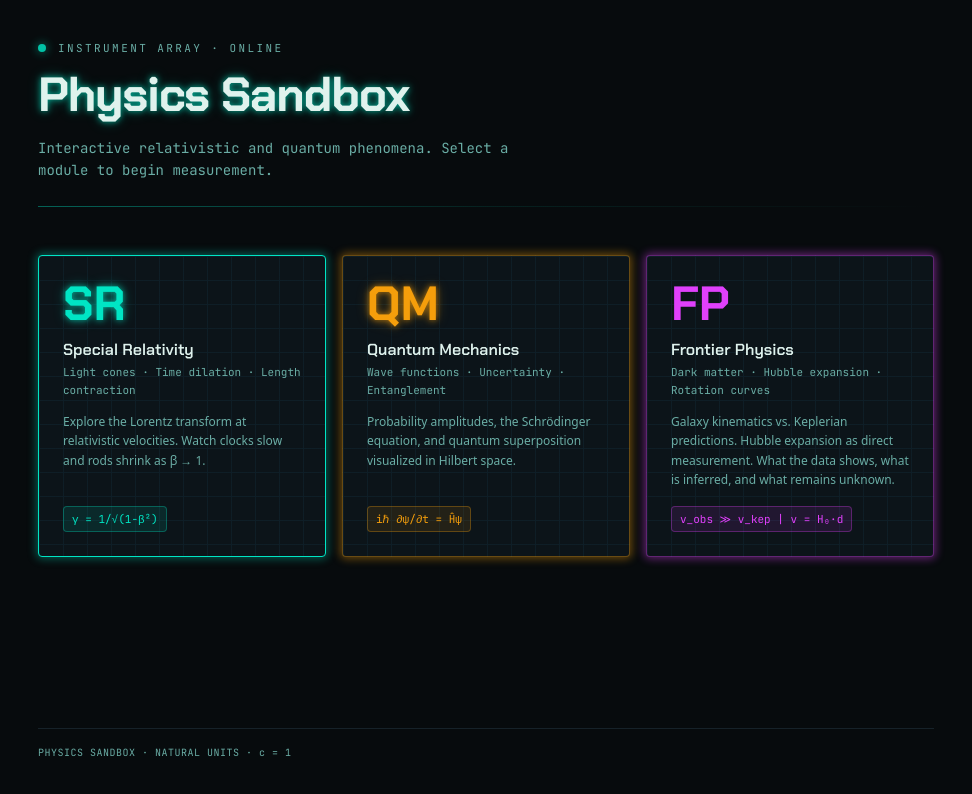
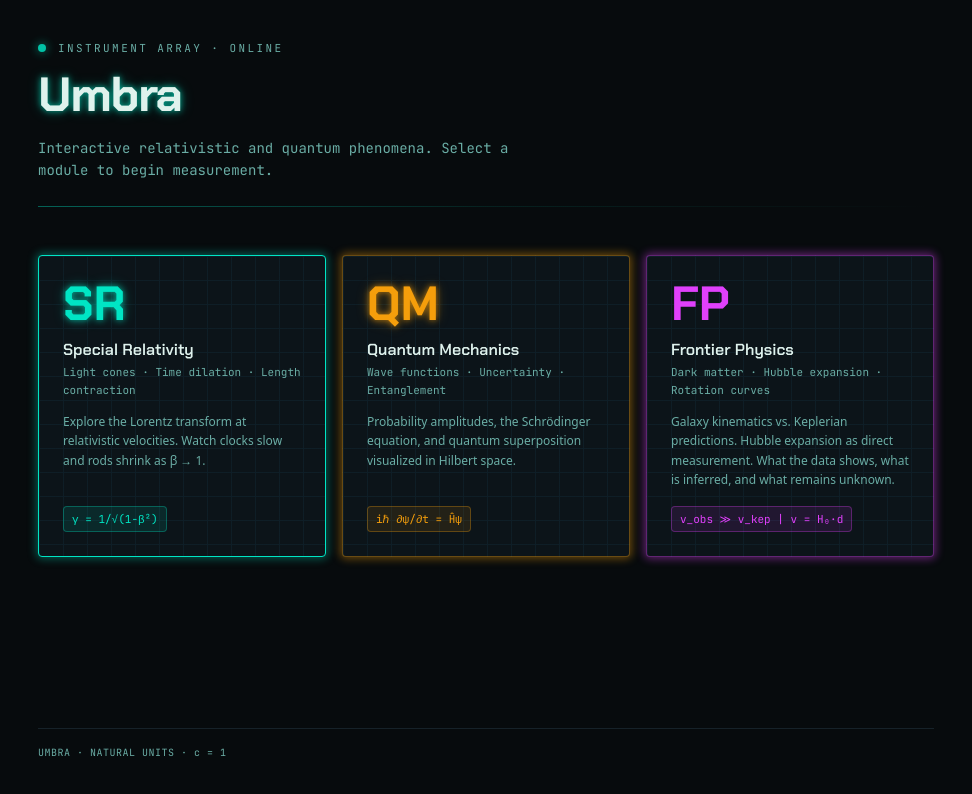
Before and after one commit to sub7an/umbra, a React (Vite) app: page / in a window 1280 px wide. Shown: the top 794 px of the page, without its empty margins (154-1126 px from the left). Built offline with nearby package versions, Linux system fonts and the light colour scheme.

Commit message:
Rename project from Physics Sandbox to Umbra

```diff
--- a/index.html
+++ b/index.html
@@ -4,8 +4,8 @@
     <meta charset="UTF-8" />
     <link rel="icon" type="image/svg+xml" href="/favicon.svg" />
     <meta name="viewport" content="width=device-width, initial-scale=1.0" />
-    <title>Physics Sandbox</title>
-    <meta name="description" content="Interactive special relativity visualizations — light cones, time dilation, and length contraction." />
+    <title>Umbra</title>
+    <meta name="description" content="Interactive 3D physics visualizer — special relativity, quantum mechanics, and frontier physics." />
   </head>
   <body style="margin:0;padding:0;width:100%;height:100%;overflow:hidden;background:#070b0d;">
     <div id="root" style="width:100%;height:100vh;"></div>
--- a/package.json
+++ b/package.json
@@ -1,5 +1,5 @@
 {
-  "name": "physics-sandbox",
+  "name": "umbra",
   "private": true,
   "version": "0.0.0",
   "type": "module",
--- a/src/components/ModulePicker.jsx
+++ b/src/components/ModulePicker.jsx
@@ -137,7 +137,7 @@ export default function ModulePicker() {
           </span>
         </div>
         <h1 className="font-display text-5xl font-bold text-text-primary glow-cyan leading-tight tracking-tight">
-          Physics Sandbox
+          Umbra
         </h1>
         <p className="font-mono-data text-sm text-text-dim mt-3 max-w-lg leading-relaxed">
           Interactive relativistic and quantum phenomena. Select a module to begin measurement.
@@ -163,7 +163,7 @@ export default function ModulePicker() {
       <footer className="w-full max-w-4xl mt-auto pt-10">
         <div className="h-px w-full bg-border-subtle mb-4" />
         <p className="font-mono-data text-[10px] text-text-dim tracking-wider">
-          PHYSICS SANDBOX · NATURAL UNITS · c = 1
+          UMBRA · NATURAL UNITS · c = 1
         </p>
       </footer>
     </div>
```
Also changed, not shown: 2 other files (tests, documents, lock files or other folders).
